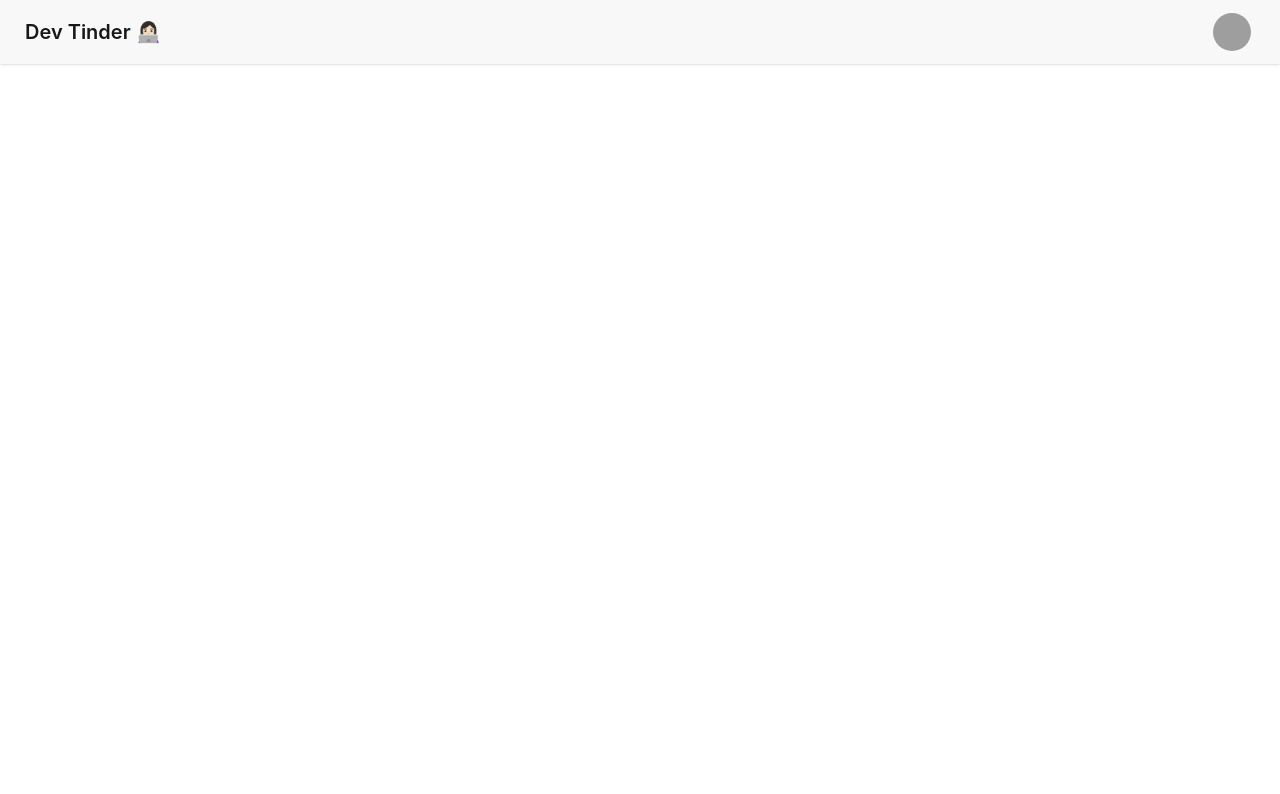
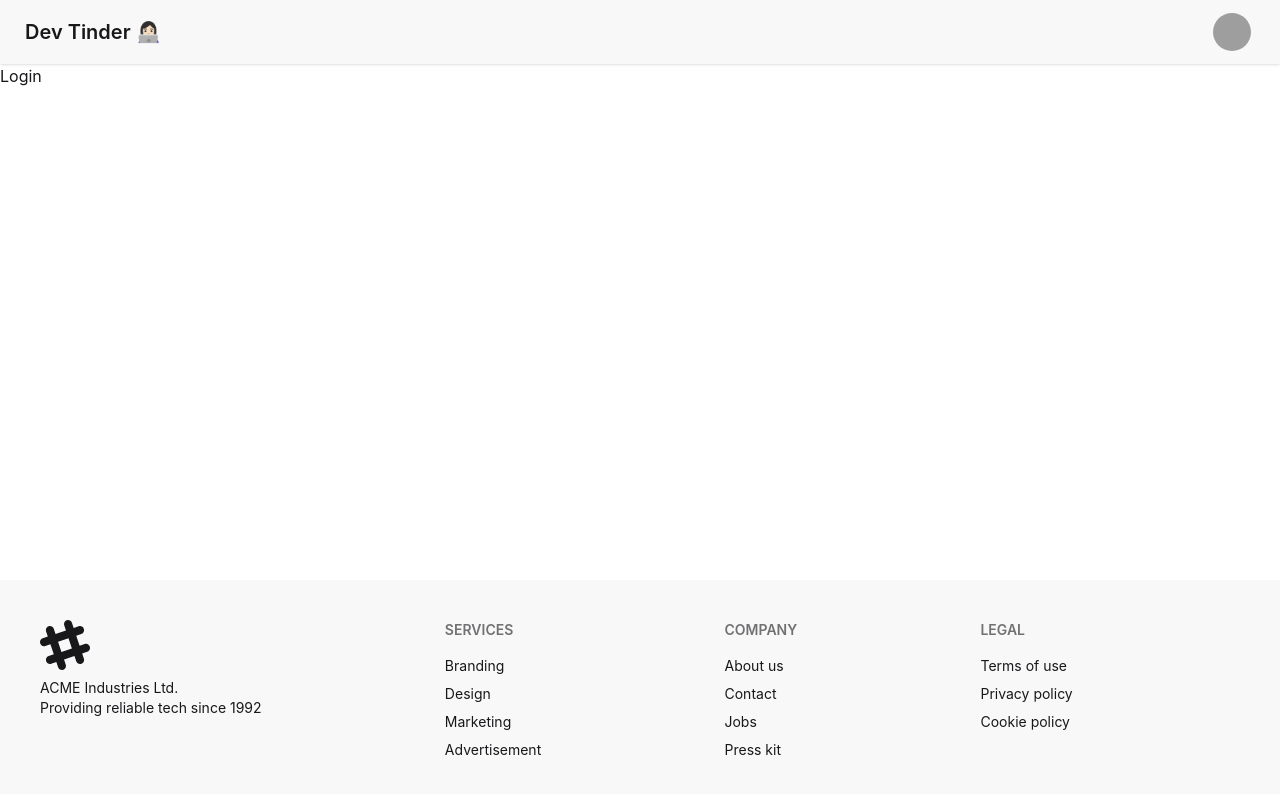
Before and after one commit to Tanmay-0412/Dev-Tender_UI, a React (Vite) app: page /login in a window 1280 px wide. Shown: the top 794 px of the page. Built offline with nearby package versions, Linux system fonts and the light colour scheme; grey boxes are pictures that could not be loaded.

Commit message:
Routes & Outlet

```diff
--- a/package.json
+++ b/package.json
@@ -13,6 +13,8 @@
     "@tailwindcss/vite": "^4.3.0",
     "react": "^19.2.6",
     "react-dom": "^19.2.6",
+    "react-router": "^7.16.0",
+    "react-router-dom": "^7.16.0",
     "tailwindcss": "^4.3.0"
   },
   "devDependencies": {
--- a/src/App.jsx
+++ b/src/App.jsx
@@ -1,48 +1,23 @@
 import { useState } from "react";
+import { BrowserRouter, Route, Routes } from "react-router";
+import Body from "./Body";
+import Login from "./components/Login";
+import Profile from "./components/Profile";
 
 function App() {
   const [count, setCount] = useState(0);
 
   return (
     <>
-      <div className="navbar bg-base-200 shadow-sm">
-        <div className="flex-1">
-          <a className="btn btn-ghost text-xl">Dev Tinder 👩🏻‍💻</a>
-        </div>
-        <div className="flex gap-2">
-          <div className="dropdown dropdown-end mx-5">
-            <div
-              tabIndex={0}
-              role="button"
-              className="btn btn-ghost btn-circle avatar"
-            >
-              <div className="w-10 rounded-full">
-                <img
-                  alt="Tailwind CSS Navbar component"
-                  src="https://img.daisyui.com/images/stock/photo-1534528741775-53994a69daeb.webp"
-                />
-              </div>
-            </div>
-            <ul
-              tabIndex="-1"
-              className="menu menu-sm dropdown-content bg-base-100 rounded-box z-1 mt-3 w-52 p-2 shadow"
-            >
-              <li>
-                <a className="justify-between">
-                  Profile
-                  <span className="badge">New</span>
-                </a>
-              </li>
-              <li>
-                <a>Settings</a>
-              </li>
-              <li>
-                <a>Logout</a>
-              </li>
-            </ul>
-          </div>
-        </div>
-      </div>
+    <BrowserRouter basename="/">
+      <Routes>
+        <Route path="/" element={<Body/>} >
+          {/* Children routes  */}
+          <Route path="/login" element={<Login/>}/>
+          <Route path="/profile" element={<Profile/>}/>
+        </Route>
+      </Routes>
+    </BrowserRouter>
     </>
   );
 }
--- /dev/null
+++ b/src/Body.jsx
@@ -0,0 +1,16 @@
+import React from 'react'
+import Navbar from './components/Navbar'
+import { Outlet } from 'react-router'
+import Footer from './components/Footer'
+
+const Body = () => {
+  return (
+    <>
+    <Navbar/>
+    <Outlet/>
+    <Footer/>
+    </>
+  )
+}
+
+export default Body
--- /dev/null
+++ b/src/components/Footer.jsx
@@ -0,0 +1,48 @@
+import React from "react";
+
+const Footer = () => {
+  return (
+    <footer className="footer sm:footer-horizontal bg-base-200 text-base-content p-10 fixed bottom-0">
+      <aside>
+        <svg
+          width="50"
+          height="50"
+          viewBox="0 0 24 24"
+          xmlns="http://www.w3.org/2000/svg"
+          fillRule="evenodd"
+          clipRule="evenodd"
+          className="fill-current"
+        >
+          <path d="M22.672 15.226l-2.432.811.841 2.515c.33 1.019-.209 2.127-1.23 2.456-1.15.325-2.148-.321-2.463-1.226l-.84-2.518-5.013 1.677.84 2.517c.391 1.203-.434 2.542-1.831 2.542-.88 0-1.601-.564-1.86-1.314l-.842-2.516-2.431.809c-1.135.328-2.145-.317-2.463-1.229-.329-1.018.211-2.127 1.231-2.456l2.432-.809-1.621-4.823-2.432.808c-1.355.384-2.558-.59-2.558-1.839 0-.817.509-1.582 1.327-1.846l2.433-.809-.842-2.515c-.33-1.02.211-2.129 1.232-2.458 1.02-.329 2.13.209 2.461 1.229l.842 2.515 5.011-1.677-.839-2.517c-.403-1.238.484-2.553 1.843-2.553.819 0 1.585.509 1.85 1.326l.841 2.517 2.431-.81c1.02-.33 2.131.211 2.461 1.229.332 1.018-.21 2.126-1.23 2.456l-2.433.809 1.622 4.823 2.433-.809c1.242-.401 2.557.484 2.557 1.838 0 .819-.51 1.583-1.328 1.847m-8.992-6.428l-5.01 1.675 1.619 4.828 5.011-1.674-1.62-4.829z"></path>
+        </svg>
+        <p>
+          ACME Industries Ltd.
+          <br />
+          Providing reliable tech since 1992
+        </p>
+      </aside>
+      <nav>
+        <h6 className="footer-title">Services</h6>
+        <a className="link link-hover">Branding</a>
+        <a className="link link-hover">Design</a>
+        <a className="link link-hover">Marketing</a>
+        <a className="link link-hover">Advertisement</a>
+      </nav>
+      <nav>
+        <h6 className="footer-title">Company</h6>
+        <a className="link link-hover">About us</a>
+        <a className="link link-hover">Contact</a>
+        <a className="link link-hover">Jobs</a>
+        <a className="link link-hover">Press kit</a>
+      </nav>
+      <nav>
+        <h6 className="footer-title">Legal</h6>
+        <a className="link link-hover">Terms of use</a>
+        <a className="link link-hover">Privacy policy</a>
+        <a className="link link-hover">Cookie policy</a>
+      </nav>
+    </footer>
+  );
+};
+
+export default Footer;
--- /dev/null
+++ b/src/components/Login.jsx
@@ -0,0 +1,9 @@
+import React from 'react'
+
+const Login = () => {
+  return (
+    <div>Login</div>
+  )
+}
+
+export default Login
--- /dev/null
+++ b/src/components/Navbar.jsx
@@ -0,0 +1,48 @@
+// rafce - react Arrow Functional Export Component
+// type : module (import, export)   -- commonjs (require)
+import React from "react";
+
+const Navbar = () => {
+  return (
+    <div className="navbar bg-base-200 shadow-sm">
+      <div className="flex-1">
+        <a className="btn btn-ghost text-xl">Dev Tinder 👩🏻‍💻</a>
+      </div>
+      <div className="flex gap-2">
+        <div className="dropdown dropdown-end mx-5">
+          <div
+            tabIndex={0}
+            role="button"
+            className="btn btn-ghost btn-circle avatar"
+          >
+            <div className="w-10 rounded-full">
+              <img
+                alt="Tailwind CSS Navbar component"
+                src="https://img.daisyui.com/images/stock/photo-1534528741775-53994a69daeb.webp"
+              />
+            </div>
+          </div>
+          <ul
+            tabIndex="-1"
+            className="menu menu-sm dropdown-content bg-base-100 rounded-box z-1 mt-3 w-52 p-2 shadow"
+          >
+            <li>
+              <a className="justify-between">
+                Profile
+                <span className="badge">New</span>
+              </a>
+            </li>
+            <li>
+              <a>Settings</a>
+            </li>
+            <li>
+              <a>Logout</a>
+            </li>
+          </ul>
+        </div>
+      </div>
+    </div>
+  );
+};
+
+export default Navbar;
--- /dev/null
+++ b/src/components/Profile.jsx
@@ -0,0 +1,9 @@
+import React from 'react'
+
+const Profile = () => {
+  return (
+    <div>Profile</div>
+  )
+}
+
+export default Profile
```
Also changed, not shown: 2 other files (tests, documents, lock files or other folders).
